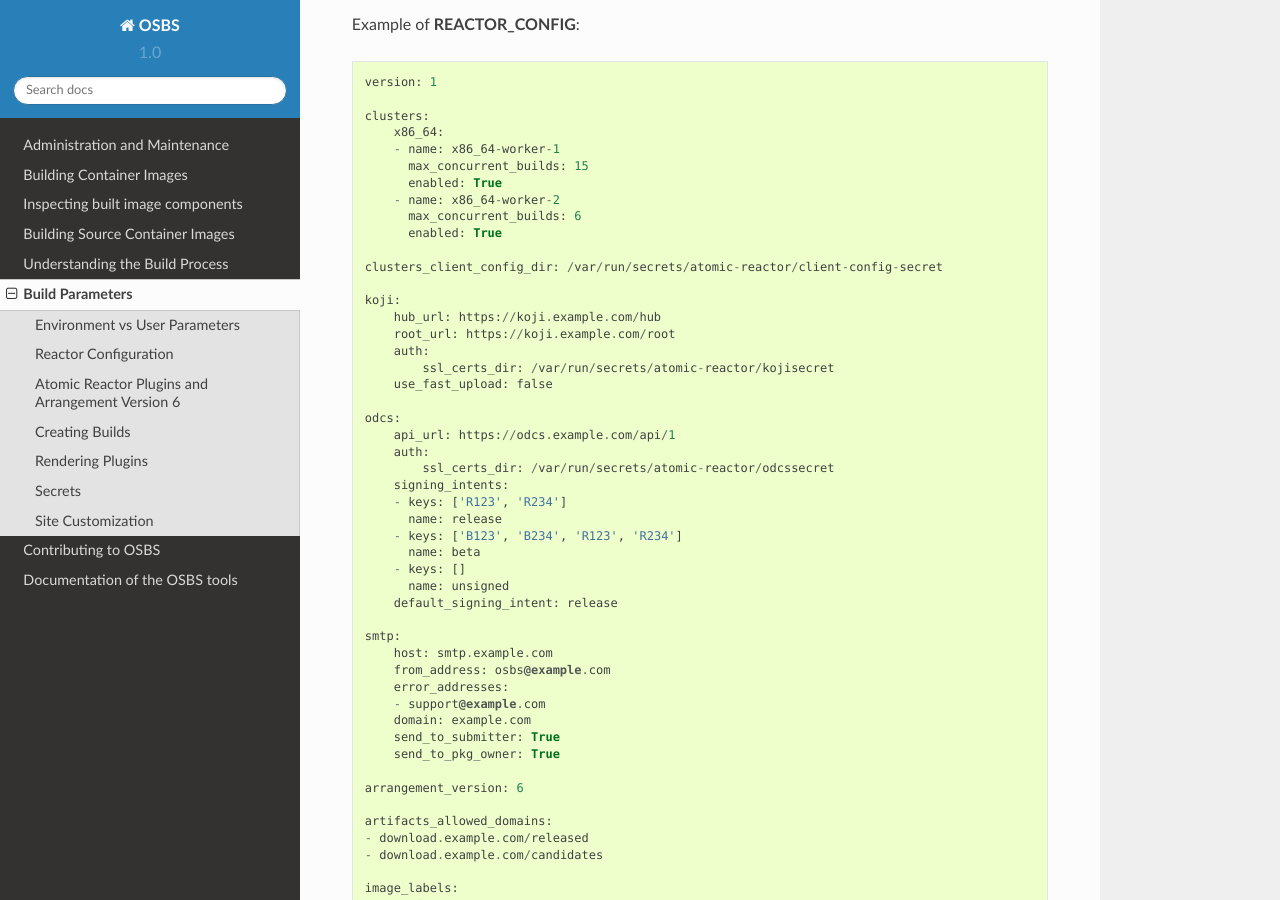
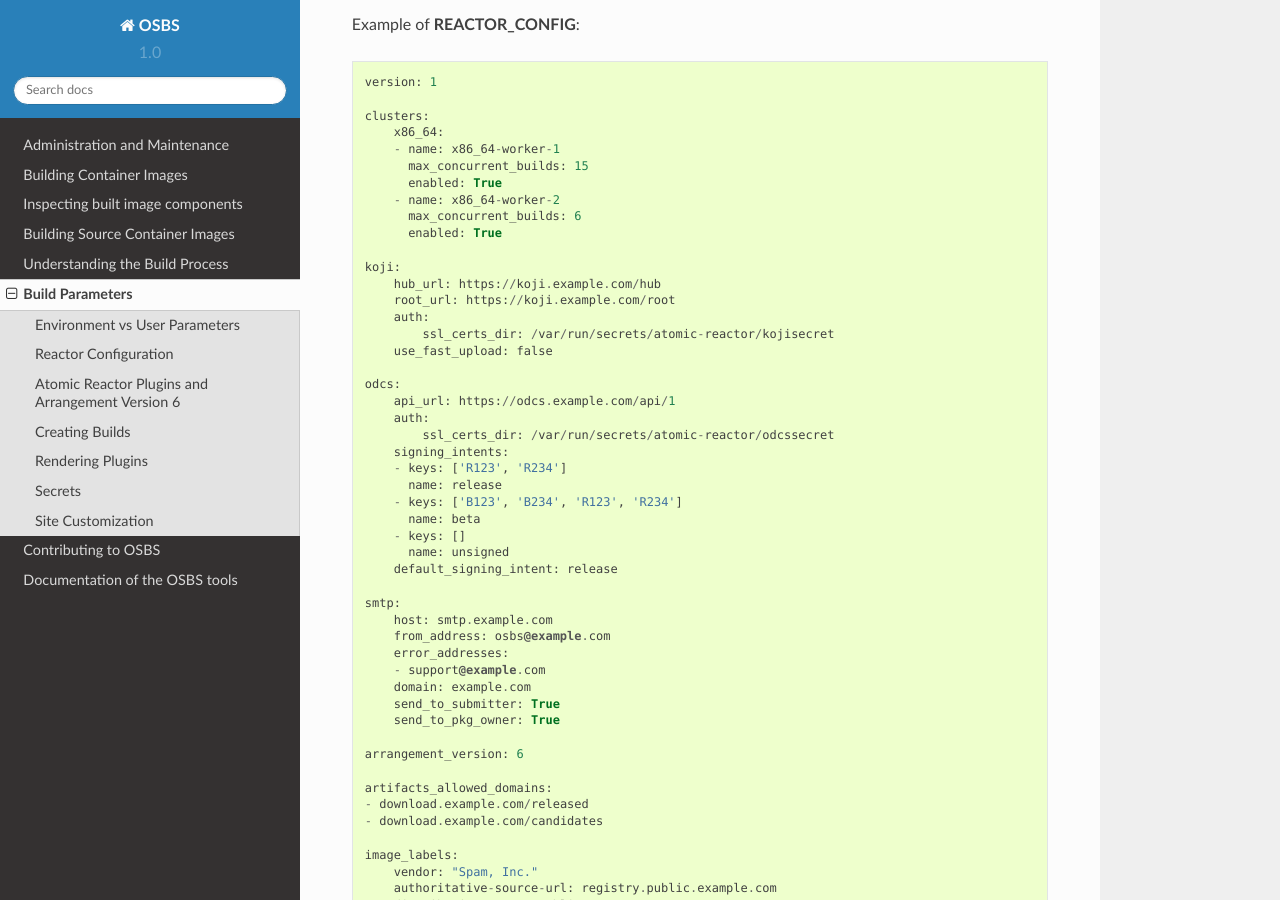
Before and after one commit to containerbuildsystem/osbs-docs, a Sphinx documentation site: the page built from docs/build_parameters.rst, in a window 1280 px wide and 900 px high, scrolled down 1320 px. Built offline with Sphinx 7.4.7 and the Read the Docs theme 2.0.0, drawn with Linux system fonts in a browser that asks for light colours; some of the changed text lies outside the part shown.

Commit message:
Remove additional configurations
* CLOUDBLD-6304

Signed-off-by: Robert Cerven <rcerven@redhat.com>

```diff
--- a/docs/build_parameters.rst
+++ b/docs/build_parameters.rst
@@ -75,8 +75,6 @@ Example of **REACTOR_CONFIG**::
         - name: x86_64-worker-2
           max_concurrent_builds: 6
           enabled: True
-
-    clusters_client_config_dir: /var/run/secrets/atomic-reactor/client-config-secret
 
     koji:
         hub_url: https://koji.example.com/hub
```
Also changed, not shown: other parts of docs/build_parameters.rst (+0 -2 lines).
